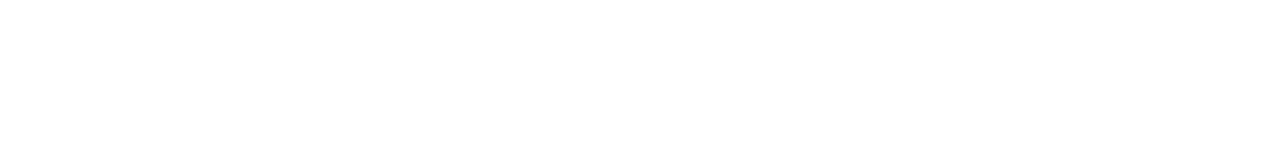
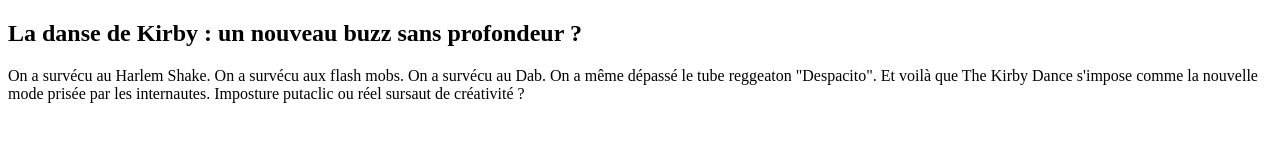
Before and after one commit to Pandoraaa/team_kirby, a plain HTML site: page index.html in a window 1280 px wide. Drawn offline with Linux system fonts and the light colour scheme.

Commit message:
Edited the article

```diff
--- a/assets/css/style.css
+++ b/assets/css/style.css
@@ -1,3 +1,3 @@
-.container {
-	border : 1px solid white;
+#konbini {
+	border : 1px dashed white;
 }
--- a/index.html
+++ b/index.html
@@ -6,7 +6,9 @@
 </head>
 
 <body>
-
+	<section id="konbini">
+		<h1>La danse de Kirby : un nouveau buzz sans profondeur ?</h1>
+		<p>On a survécu au Harlem Shake. On a survécu aux flash mobs. On a survécu au Dab. On a même dépassé le tube reggeaton "Despacito". Et voilà que The Kirby Dance s'impose comme la nouvelle mode prisée par les internautes. Imposture putaclic ou réel sursaut de créativité ?</p>
 </body>
 
 </html>
```
